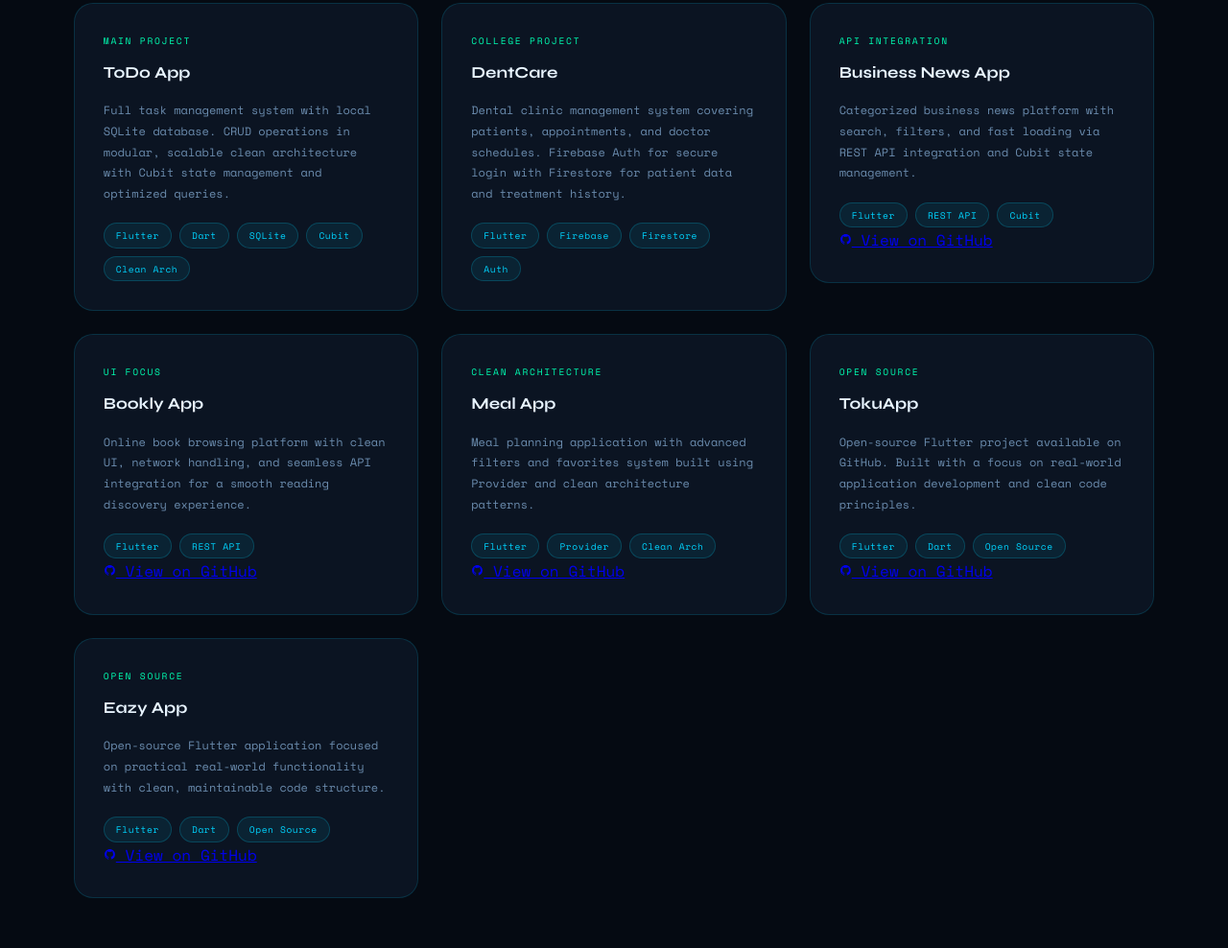
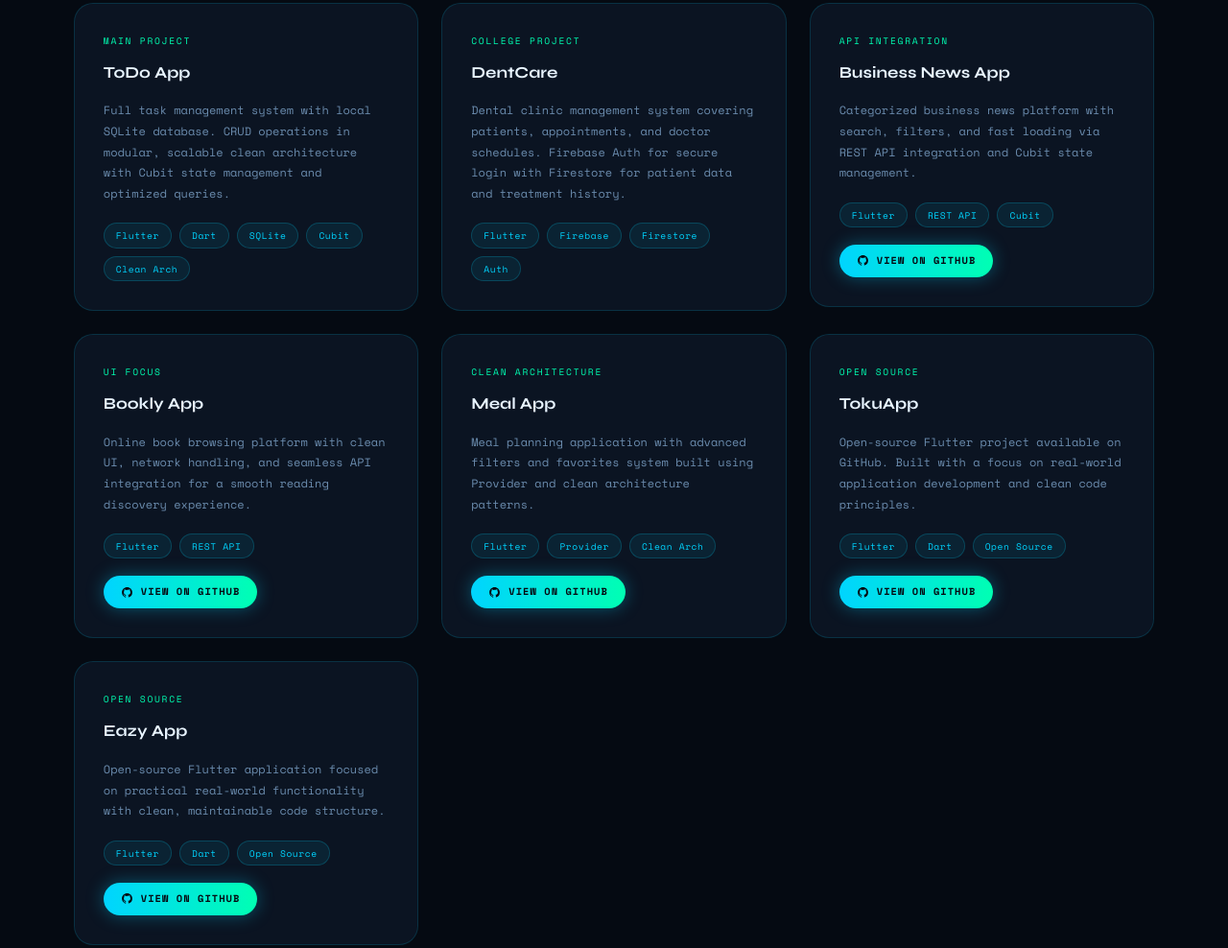
Before and after one commit to marwanabdelrhiem/portfolio, a plain HTML site: page index.html in a window 1280 px wide. Shown: the part 1659-2647 px from the top of the page at 96% size. Drawn offline with nearby package versions, Linux system fonts and the light colour scheme.

Commit message:
Update index.html

```diff
--- a/index.html
+++ b/index.html
@@ -473,12 +473,38 @@
   @keyframes fadeIn { from { opacity: 0; } to { opacity: 1; } }
 
   /* ── RESPONSIVE ── */
-  @media (max-width: 860px) {
+ @media (max-width: 860px) {
     .hero { grid-template-columns: 1fr; text-align: center; }
     .hero-contacts { justify-content: center; }
     .hero-right { order: -1; }
     .hero-summary { margin: 0 auto; }
   }
+
+  /* ── GITHUB BUTTON ── */
+  .gh-btn {
+    display: inline-flex;
+    align-items: center;
+    gap: 8px;
+    margin-top: 18px;
+    font-size: .65rem;
+    color: var(--bg);
+    text-decoration: none;
+    letter-spacing: .1em;
+    text-transform: uppercase;
+    background: linear-gradient(90deg, var(--accent), var(--accent3));
+    padding: 8px 18px;
+    border-radius: 100px;
+    font-weight: 700;
+    border: none;
+    transition: opacity .25s, box-shadow .25s, transform .2s;
+    box-shadow: 0 0 18px rgba(0,212,255,0.35);
+  }
+  .gh-btn:hover {
+    opacity: .88;
+    box-shadow: 0 0 30px rgba(0,212,255,0.6), 0 0 60px rgba(0,255,179,0.2);
+    transform: translateY(-2px);
+  }
+
 </style>
 </head>
 <body>
@@ -615,7 +641,9 @@
     </div>
   </section>
 
-  <!-- ═══ PROJECTS ═══ --><section id="projects">
+
+ <!-- ═══ PROJECTS ═══ -->
+<section id="projects">
     <div class="section-label reveal fade-up">What I've Built</div>
     <h2 class="section-title reveal fade-up">Projects</h2>
     <div class="projects-grid">
@@ -718,7 +746,7 @@
       </div>
 
     </div>
-</section></section>
+</section>
   <!-- ═══ EDUCATION ═══ -->
   <section id="education">
     <div class="section-label reveal fade-up">Academic Background</div>
```
